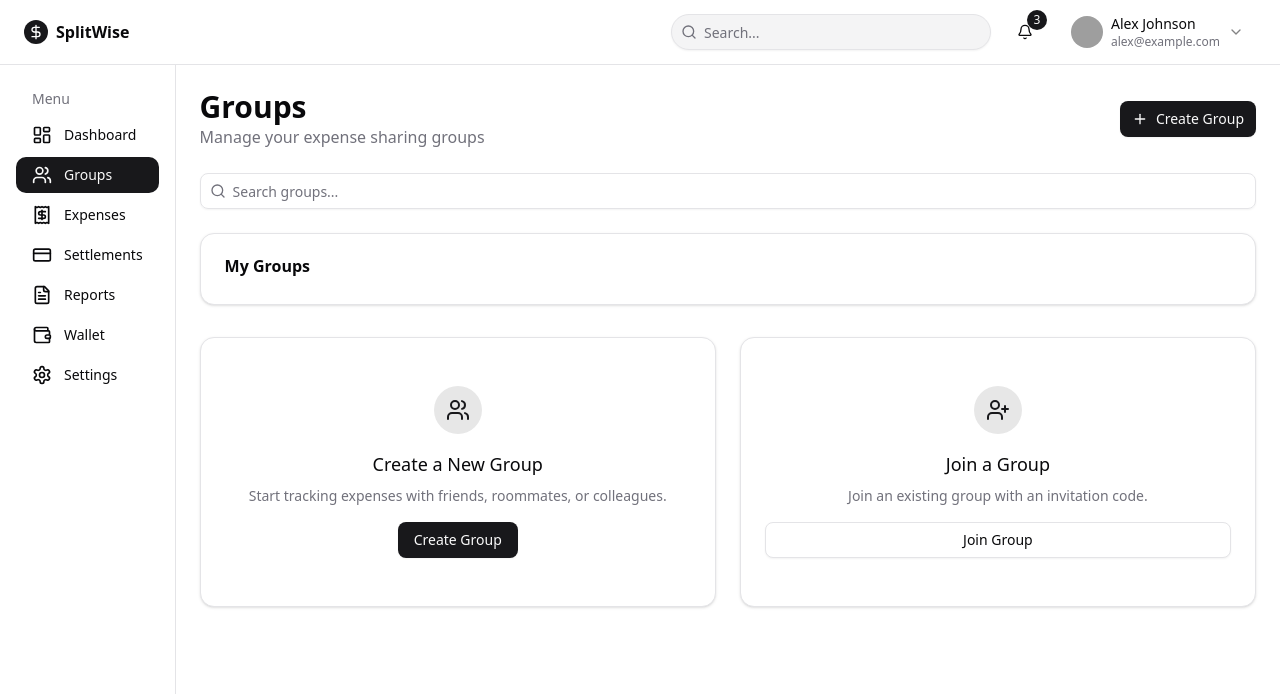
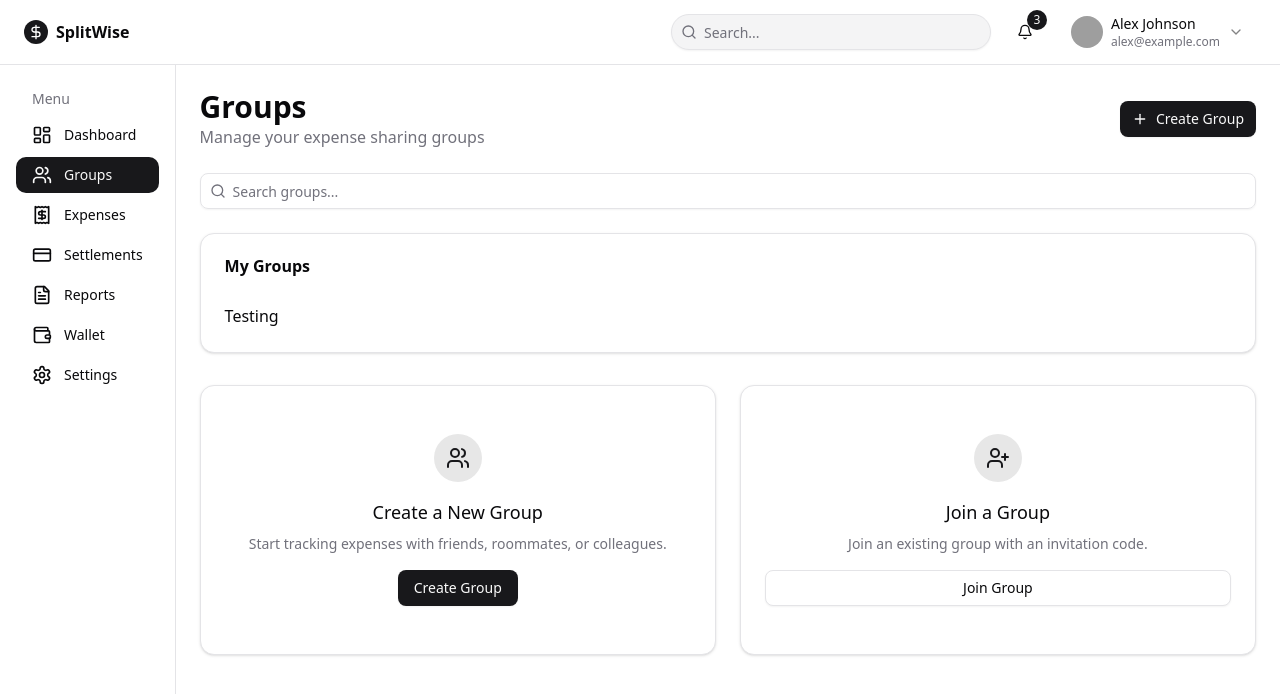
Before and after one commit to Delightsheriff/Rangers, a Next.js app in the folder frontend/: page /dashboard/groups in a window 1280 px wide. Shown: the top 694 px of the page. Built offline with nearby package versions, Linux system fonts and the light colour scheme; grey boxes are pictures that could not be loaded.

Commit message:
Here's a commit message for your latest progress:
`feat(groups-page): add search functionality and dynamic filtering for groups`

```diff
--- a/frontend/components/dashboard/groups/groups-page-content.tsx
+++ b/frontend/components/dashboard/groups/groups-page-content.tsx
@@ -3,8 +3,9 @@ import { Button } from '@/components/ui/button';
 import { Card, CardContent, CardHeader, CardTitle } from '@/components/ui/card';
 import { Input } from '@/components/ui/input';
 import { Group } from '@/interface/group';
-import { Search, UserPlus, Users } from 'lucide-react';
+import { FileText, Search, UserPlus, Users } from 'lucide-react';
 import Link from 'next/link';
+import { useState } from 'react';
 import { toast } from 'sonner';
 
 interface groupsProps {
@@ -12,16 +13,28 @@ interface groupsProps {
 }
 
 export default function GroupsPageContent({ groups }: groupsProps) {
+  const [searchQuery, setSearchQuery] = useState('');
+
+  const filteredGroups = groups.filter((group) => {
+    if (searchQuery) {
+      const query = searchQuery.toLowerCase();
+      return (
+        group.name.toLowerCase().includes(query) || group.description.toLowerCase().includes(query)
+      );
+    }
+    return true;
+  });
   return (
     <>
+      {/* Search Bar */}
       <div className="mb-6 flex flex-col gap-4 md:flex-row">
         <div className="relative flex-1">
           <Search className="absolute left-2.5 top-2.5 h-4 w-4 text-muted-foreground" />
           <Input
             placeholder="Search groups..."
             className="pl-8"
-            // value={searchQuery}
-            // onChange={(e) => setSearchQuery(e.target.value)}
+            value={searchQuery}
+            onChange={(e) => setSearchQuery(e.target.value)}
           />
         </div>
       </div>
@@ -30,6 +43,26 @@ export default function GroupsPageContent({ groups }: groupsProps) {
         <CardHeader>
           <CardTitle>My Groups</CardTitle>
         </CardHeader>
+        <CardContent>
+          {filteredGroups.length === 0 ? (
+            <div className="flex flex-col items-center justify-center py-12">
+              <FileText className="h-12 w-12 text-muted-foreground" />
+              <h3 className="mt-4 text-lg font-medium">No groups found</h3>
+              <p className="mt-2 text-center text-sm text-muted-foreground">
+                {searchQuery
+                  ? 'Try adjusting your search query'
+                  : 'Create your first group to start tracking expenses'}
+              </p>
+              {!searchQuery && (
+                <Link href="/groups/new" className="mt-4">
+                  <Button>Create Group</Button>
+                </Link>
+              )}
+            </div>
+          ) : (
+            <p>Testing</p>
+          )}
+        </CardContent>
       </Card>
 
       {/* Footer */}
```
